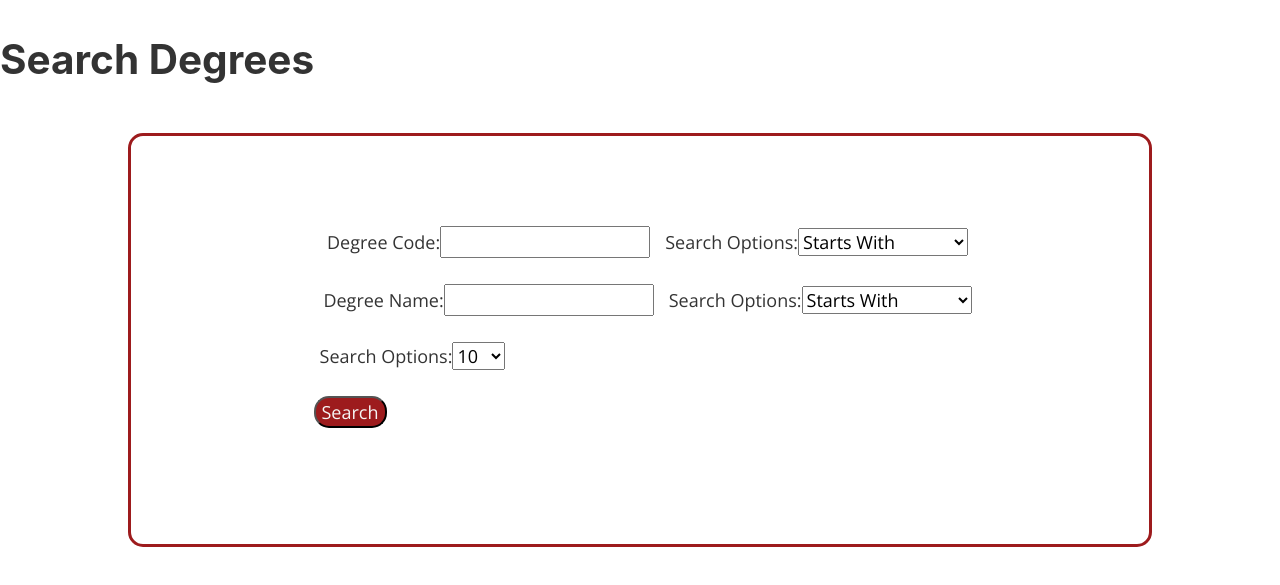
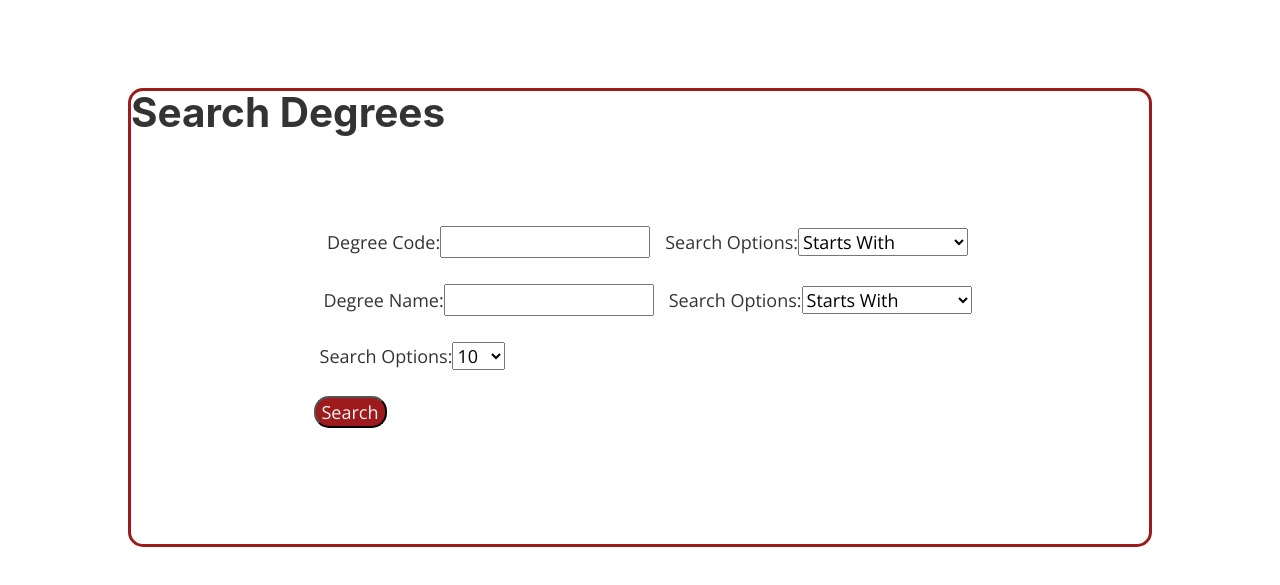
Before and after one commit to DraperRiley/hci-starter, a Gatsby site: page /searchdegrees in a window 1280 px wide. Shown: the part 163-748 px from the top of the page. Built offline with nearby package versions, Linux system fonts and the light colour scheme; Gatsby itself is replaced by a stand-in of ours.

Commit message:
code comments

```diff
--- a/src/components/Navbar.js
+++ b/src/components/Navbar.js
@@ -1,6 +1,7 @@
 import React, {useState} from 'react'
 import NavbarLinks from './NavbarLinks'
 
+//this is a sort of container for the links in the navigation bar
 const Navbar = () => {
 
     return(
--- a/src/components/NavbarLinks.js
+++ b/src/components/NavbarLinks.js
@@ -5,6 +5,7 @@ import "@fontsource/open-sans"
 
 const NavbarLinks = () => {
 
+    //these are the actual links contained in the navbar
     return(
         <div class="navbar-link">
             <Link to="/mycourseplan">My Course Plan</Link>
--- a/src/components/coursetable.js
+++ b/src/components/coursetable.js
@@ -3,10 +3,12 @@ import "../Styling/coursetable.css"
 
 class CourseTable extends Component {
 
+    //this is the contructor, which sets the state of our component
     constructor(props) {
         super(props)
         this.state = {
 
+            //these are objects which represent courses
             courses: [
                 { code: 'CS4513', title: 'Database Management Systems', term: "2022Sp", credits: 3, remove: <button class="remove-button">Remove</button> },
                 { code: 'CS4273', title: 'Capstone Design Project', term: "2022Sp", credits: 3, remove: <button class="remove-button">Remove</button> }
@@ -15,6 +17,7 @@ class CourseTable extends Component {
         }
     }
 
+    //this iterates through the courses objects and creates table data
     renderTableData() {
         return this.state.courses.map((course, index) => {
             const { code, title, term, credits, remove } = course
@@ -30,6 +33,7 @@ class CourseTable extends Component {
         })
     }
 
+    //this renders our table header with titles for columns
     renderTableHeader() {
         let header = Object.keys(this.state.courses[0])
         return header.map((course, index) => {
@@ -37,6 +41,7 @@ class CourseTable extends Component {
         })
     }
 
+    //the render method which returns the full table
     render () {
         return (
             <div class="plan-container">
--- a/src/components/degreesearch.js
+++ b/src/components/degreesearch.js
@@ -5,9 +5,11 @@ import DegreeSearchTable from './degreesearchtable'
 
 class DegreeSearch extends Component {
 
+    //the constructor for this component
     constructor (props) {
         super(props)
 
+        //this state keep track of whether the search button has been clicked and displays the table accordingly
         this.state = {
             showComponent: false,
         }
@@ -21,6 +23,7 @@ class DegreeSearch extends Component {
             <>
 
             <div class='search-form-container'>
+            <h1 id='title'>Search Degrees</h1>
                 <div class='search-form'>
                 <form>
 
@@ -86,6 +89,7 @@ class DegreeSearch extends Component {
 
     }
 
+    //click handler
     handleClick (){
         this.setState({showComponent: !this.state.showComponent})
     }
--- a/src/components/degreesearchtable.js
+++ b/src/components/degreesearchtable.js
@@ -7,6 +7,7 @@ class DegreeSearchTable extends Component {
         super(props)
         this.state = {
 
+            //degrees which will appear in the search table
             degrees: [
                 {code: 'A225', name: 'Computer Engineering/Computer Science Accelerated UNDERGRADUATE', startterm: '2002Su', audit: <button class='button-audit'>Audit</button>},
                 {code: 'A225', name: 'Computer Engineering/Computer Science Accelerated UNDERGRADUATE', startterm: '2003Su', audit: <button class='button-audit'>Audit</button>},
@@ -23,6 +24,7 @@ class DegreeSearchTable extends Component {
         }
     }
 
+    //render the table data for each degree in the degrees object
     renderTableData() {
         return this.state.degrees.map((degree, index) => {
             const { code, name, startterm, audit } = degree
@@ -37,6 +39,7 @@ class DegreeSearchTable extends Component {
         })
     }
 
+    //render table header
     renderTableHeader() {
         let header = Object.keys(this.state.degrees[0])
         return header.map((degree, index) => {
@@ -44,6 +47,7 @@ class DegreeSearchTable extends Component {
         })
     }
 
+    //render final table
     render () {
         return (
             <div class="degree-search-container">
--- a/src/components/degreetable.js
+++ b/src/components/degreetable.js
@@ -9,6 +9,7 @@ class DegreeTable extends Component {
     constructor(props){
         super(props)
 
+        //has two states for each of the degrees, as well as the two degrees
         this.state = {
             showComponent: false,
             showComponent2: false,
@@ -21,6 +22,7 @@ class DegreeTable extends Component {
 
     }
 
+    //iterate through the degrees object and create data
     renderTableData() {
         return this.state.degrees.map((degree, index) => {
             const { code, name, credits, startterm, audit } = degree
@@ -36,6 +38,7 @@ class DegreeTable extends Component {
         })
     }
 
+    //render table header
     renderTableHeader() {
         let header = Object.keys(this.state.degrees[0])
         return header.map((degree, index) => {
@@ -43,6 +46,7 @@ class DegreeTable extends Component {
         })
     }
 
+    //render full table
     render() {
         return(
 
@@ -66,11 +70,13 @@ class DegreeTable extends Component {
         )
     }
 
+    //handle click event for the first button
     handleClickEvent () {
         this.setState({showComponent2: false})
         this.setState({showComponent: !this.state.showComponent})
     }
 
+    //handle click event for second button
     handleClickEvent2 () {
         this.setState({showComponent: false})
         this.setState({showComponent2: !this.state.showComponent2})
--- a/src/components/header.js
+++ b/src/components/header.js
@@ -4,6 +4,7 @@ import { Link } from "gatsby"
 import { StaticImage } from "gatsby-plugin-image"
 import "../Styling/header.css"
 
+//this is a header that is included with the gatsby starter. It is not really used
 const Header = ({ siteTitle }) => (
   <header>
 
--- a/src/components/layout.js
+++ b/src/components/layout.js
@@ -13,6 +13,7 @@ import Header from "./header"
 import "./layout.css"
 import Navbar from "./Navbar"
 
+//this is the layout provided by the gatsby default starter, it only holds the navbar which we created
 const Layout = ({ children }) => {
   const data = useStaticQuery(graphql`
     query SiteTitleQuery {
--- a/src/components/notestable.js
+++ b/src/components/notestable.js
@@ -6,6 +6,7 @@ class NotesTable extends Component {
     constructor(props){
         super(props)
 
+        //state containing a notes object
         this.state = {
             notes: [
                 { from: 'Person One', subject: 'Fall 2020 Enrollment Advising', body: 'Lorem ipsum dolor sit amet, consectetur adipiscing elit, sed do eiusmod tempor incididunt ut labore et dolore magna aliqua. Ut enim ad minim veniam, quis nostrud exercitation ullamco laboris nisi ut aliquip ex ea commodo consequat. Duis aute irure dolor in reprehenderit in voluptate velit esse cillum dolore eu fugiat nulla pariatur. Excepteur sint occaecat cupidatat non proident, sunt in culpa qui officia deserunt mollit anim id est laborum.',
@@ -17,6 +18,7 @@ class NotesTable extends Component {
 
     }
 
+    //render the data in the notes object
     renderTableData() {
         return this.state.notes.map((degree, index) => {
             const { from, subject, body, createddate, reply } = degree
@@ -32,6 +34,7 @@ class NotesTable extends Component {
         })
     }
 
+    //render the header for the notes table
     renderTableHeader() {
         let header = Object.keys(this.state.notes[0])
         return header.map((note, index) => {
@@ -39,6 +42,7 @@ class NotesTable extends Component {
         })
     }
 
+    //render the entire table
     render() {
         return(
         <div class='notes-container'>
--- a/src/components/seo.js
+++ b/src/components/seo.js
@@ -10,6 +10,7 @@ import PropTypes from "prop-types"
 import { Helmet } from "react-helmet"
 import { useStaticQuery, graphql } from "gatsby"
 
+//This is leftover from the gatsby default starter and is not useds
 function SEO({ description, lang, meta, title }) {
   const { site } = useStaticQuery(
     graphql`
--- a/src/pages/404.js
+++ b/src/pages/404.js
@@ -3,6 +3,7 @@ import * as React from "react"
 import Layout from "../components/layout"
 import SEO from "../components/seo"
 
+//404 page which comes with the gatsby starter
 const NotFoundPage = () => (
   <Layout>
     <SEO title="404: Not found" />
--- a/src/pages/index.js
+++ b/src/pages/index.js
@@ -5,6 +5,7 @@ import { Helmet } from "react-helmet"
 import { Link } from "gatsby"
 import { StaticImage } from "gatsby-plugin-image"
 
+//this is the SSO sign on from OU
 const IndexPage = () => (
 
   <div class="sso-component">
--- a/src/pages/mycourseplan.js
+++ b/src/pages/mycourseplan.js
@@ -3,6 +3,7 @@ import Layout from "../components/layout"
 import SEO from "../components/seo"
 import CourseTable from "../components/coursetable"
 
+//The My Course Plan page
 const myCoursePlan = () => (
     <>
     <Layout />
--- a/src/pages/mynotes.js
+++ b/src/pages/mynotes.js
@@ -5,6 +5,7 @@ import SEO from "../components/seo"
 import "../components/notestable"
 import NotesTable from "../components/notestable"
 
+//The My Notes page
 const myNotes = () => (
     <>
     <Layout />
--- a/src/pages/page-2.js
+++ b/src/pages/page-2.js
@@ -6,6 +6,7 @@ import SEO from "../components/seo"
 import "../components/degreetable"
 import DegreeTable from "../components/degreetable"
 
+//The degree audit page
 const SecondPage = () => (
   <>
   <Layout />
--- a/src/pages/searchdegrees.js
+++ b/src/pages/searchdegrees.js
@@ -5,12 +5,12 @@ import SEO from "../components/seo"
 import "../components/degreesearch"
 import DegreeSearch from "../components/degreesearch"
 
+//The Search Degrees page
 const searchDegrees = () => (
 
       <>
         <Layout />
         <SEO title="Course Plan" />
-        <h1>Search Degrees</h1>
         <DegreeSearch />
       </>
 
```
